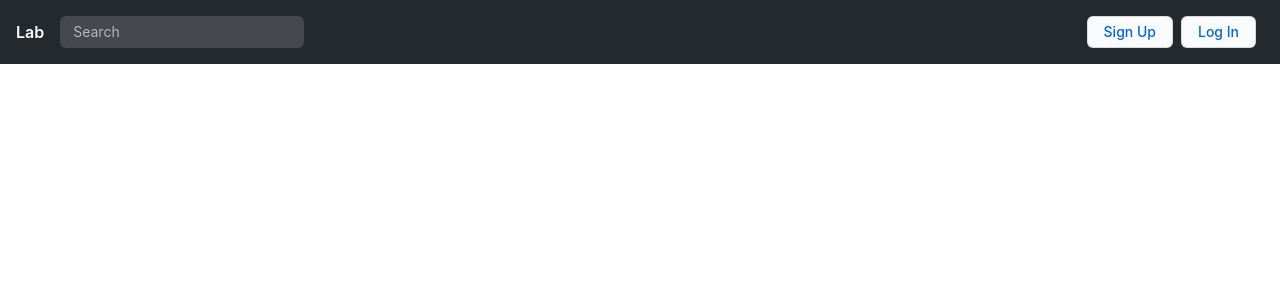
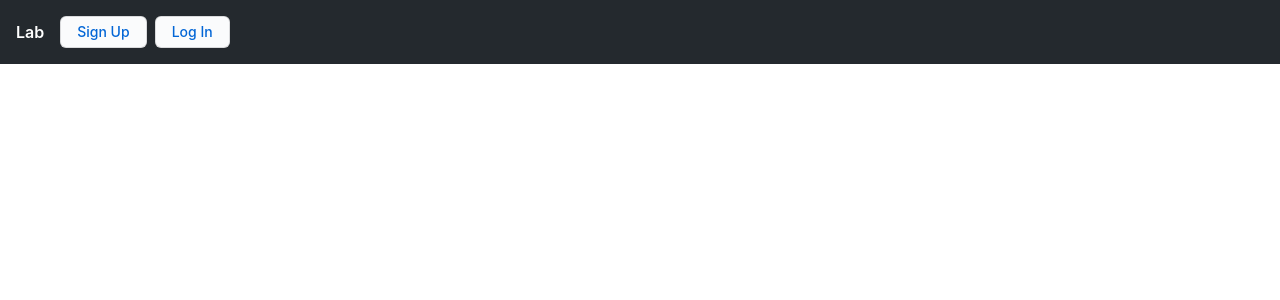
Before and after one commit to sarmadgulzar/lab-webapp, a Django app: page / in a window 1280 px wide. Shown: the top 300 px of the page. Run offline with Django 3.2, Linux system fonts and the light colour scheme; some libraries are stand-ins or nearby versions.

Commit message:
Delete search bar

```diff
--- a/templates/navbar.html
+++ b/templates/navbar.html
@@ -6,9 +6,6 @@
     <a href="{% url 'index' %}" class="Header-link f4 d-flex flex-items-center">
       <span>Lab</span>
     </a>
-  </div>
-  <div class="Header-item Header-item--full">
-    <input type="search" class="form-control input-dark" placeholder="Search" />
   </div>
   {% if user.is_authenticated %}
   <div class="Header-item mr-0">
```
